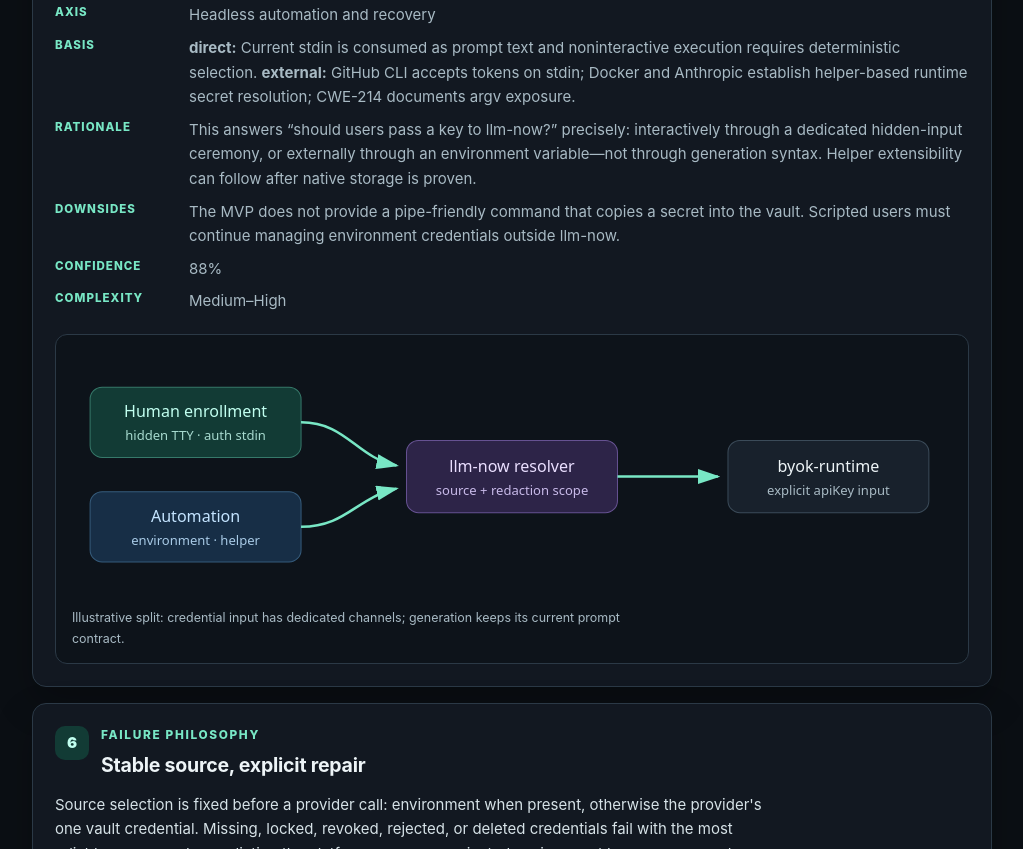
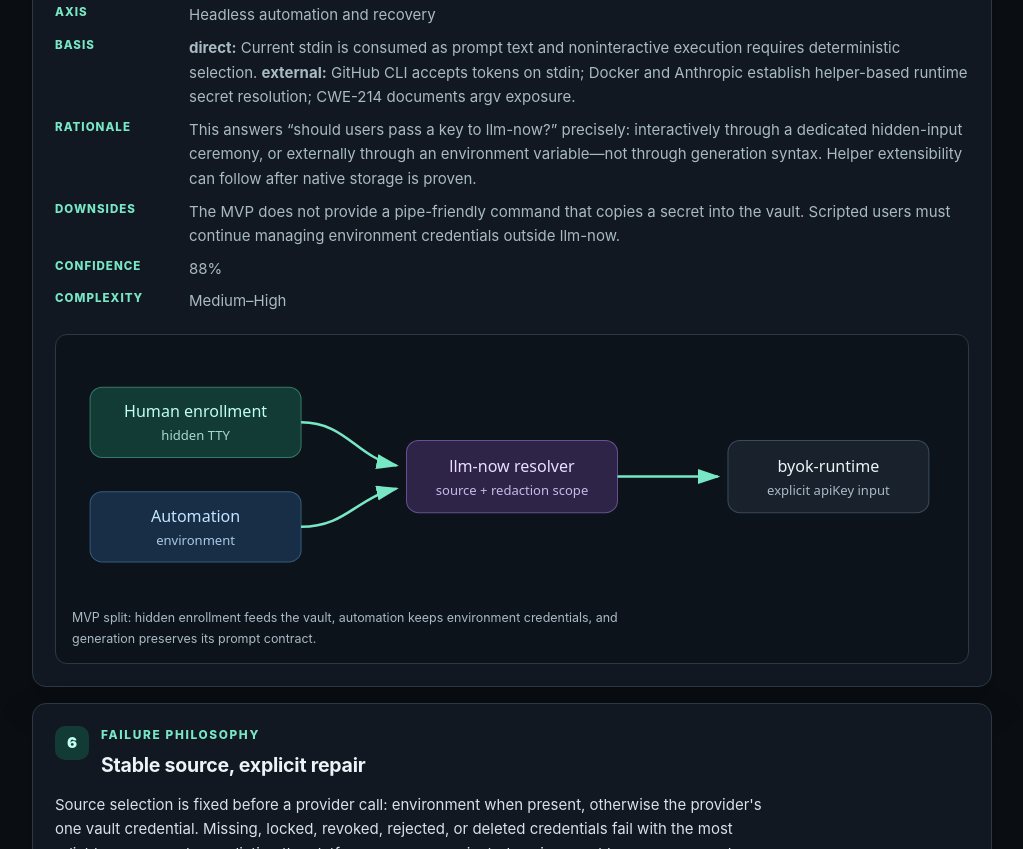
Before and after one commit to swartzrock/llm-now, a website: page docs/ideation/2026-07-16-llm-now-secure-api-key-onboarding-ideation.html in a window 1280 px wide. Shown: the part 9313-10162 px from the top of the page, without its empty margins (128-1151 px from the left). Drawn offline with Linux system fonts and the light colour scheme.

Commit message:
docs: align credential lanes with MVP scope

```diff
--- a/docs/ideation/2026-07-16-llm-now-secure-api-key-onboarding-ideation.html
+++ b/docs/ideation/2026-07-16-llm-now-secure-api-key-onboarding-ideation.html
@@ -466,7 +466,7 @@
 
     <article class="idea" id="idea-4">
       <div class="idea-head"><span class="rank">4</span><div><p class="eyebrow">Cross-platform security</p><h3>Native-vault first, secure-only fallback policy</h3></div></div>
-      <p>Use a small host-owned credential-store adapter with <code>Bun.secrets</code> as the preferred implementation, but only after compiled-artifact tests prove <code>get/set/delete</code> across the supported targets and relevant session contexts. Runtime outcomes distinguish usable storage from locked/unavailable/interaction-required failures. Automatic selection may choose native storage or a configured helper; it never silently writes a plaintext or self-encrypted file.</p>
+      <p>Use a small host-owned credential-store adapter with <code>Bun.secrets</code> as the preferred implementation, but only after compiled-artifact tests prove <code>get/set/delete</code> across the supported targets and relevant session contexts. Runtime outcomes distinguish usable storage from locked/unavailable/interaction-required failures. The MVP chooses environment or native storage; a configured helper can follow later. It never silently writes a plaintext or self-encrypted file.</p>
       <dl class="fields">
         <dt>Axis</dt><dd>Secure-store portability</dd>
         <dt>Basis</dt><dd><strong>external:</strong> Bun maps its experimental secrets API to native stores on all three OS families. Secret Service documents session, lock, and prompt behavior. <strong>direct:</strong> llm-now already compiles and smokes five native targets but has no secret-store coverage.</dd>
@@ -490,12 +490,12 @@
       </dl>
       <div class="visual">
         <svg viewBox="0 0 880 250" role="img" aria-labelledby="lanes-title lanes-desc">
-          <title id="lanes-title">Interactive and headless secret-input lanes converge on one resolver</title>
-          <desc id="lanes-desc">Interactive hidden input and auth stdin lead to a native store, while environment and external helpers serve automation. All sources converge on one host-owned resolver before byok-runtime receives an explicit key.</desc>
+          <title id="lanes-title">MVP interactive and headless secret-input lanes converge on one resolver</title>
+          <desc id="lanes-desc">Interactive hidden input leads to the native store while environment credentials serve automation. Both sources converge on one host-owned resolver before byok-runtime receives an explicit key.</desc>
           <defs><marker id="arrow3" markerWidth="9" markerHeight="9" refX="8" refY="3" orient="auto"><path d="M0,0 L0,6 L9,3 z" fill="#78e7c5"/></marker></defs>
           <g font-family="ui-sans-serif,system-ui">
-            <rect x="20" y="38" width="210" height="70" rx="12" fill="#123b35" stroke="#36796a"/><text x="125" y="68" fill="#c1fff0" font-size="16" text-anchor="middle">Human enrollment</text><text x="125" y="91" fill="#a7dacf" font-size="13" text-anchor="middle">hidden TTY · auth stdin</text>
-            <rect x="20" y="142" width="210" height="70" rx="12" fill="#172e46" stroke="#355b7b"/><text x="125" y="172" fill="#c4e4ff" font-size="16" text-anchor="middle">Automation</text><text x="125" y="195" fill="#a8cae6" font-size="13" text-anchor="middle">environment · helper</text>
+            <rect x="20" y="38" width="210" height="70" rx="12" fill="#123b35" stroke="#36796a"/><text x="125" y="68" fill="#c1fff0" font-size="16" text-anchor="middle">Human enrollment</text><text x="125" y="91" fill="#a7dacf" font-size="13" text-anchor="middle">hidden TTY</text>
+            <rect x="20" y="142" width="210" height="70" rx="12" fill="#172e46" stroke="#355b7b"/><text x="125" y="172" fill="#c4e4ff" font-size="16" text-anchor="middle">Automation</text><text x="125" y="195" fill="#a8cae6" font-size="13" text-anchor="middle">environment</text>
             <rect x="335" y="91" width="210" height="72" rx="12" fill="#2d2448" stroke="#665292"/><text x="440" y="122" fill="#eadfff" font-size="16" text-anchor="middle">llm-now resolver</text><text x="440" y="145" fill="#c8bae9" font-size="13" text-anchor="middle">source + redaction scope</text>
             <rect x="655" y="91" width="200" height="72" rx="12" fill="#18212c" stroke="#3b4b59"/><text x="755" y="122" fill="#edf4f7" font-size="16" text-anchor="middle">byok-runtime</text><text x="755" y="145" fill="#a8bac4" font-size="13" text-anchor="middle">explicit apiKey input</text>
           </g>
@@ -503,7 +503,7 @@
             <path d="M230 73 C275 73, 285 108, 325 116"/><path d="M230 177 C275 177, 285 148, 325 139"/><line x1="545" y1="127" x2="645" y2="127"/>
           </g>
         </svg>
-        <p class="caption">Illustrative split: credential input has dedicated channels; generation keeps its current prompt contract.</p>
+        <p class="caption">MVP split: hidden enrollment feeds the vault, automation keeps environment credentials, and generation preserves its prompt contract.</p>
       </div>
     </article>
 
```
